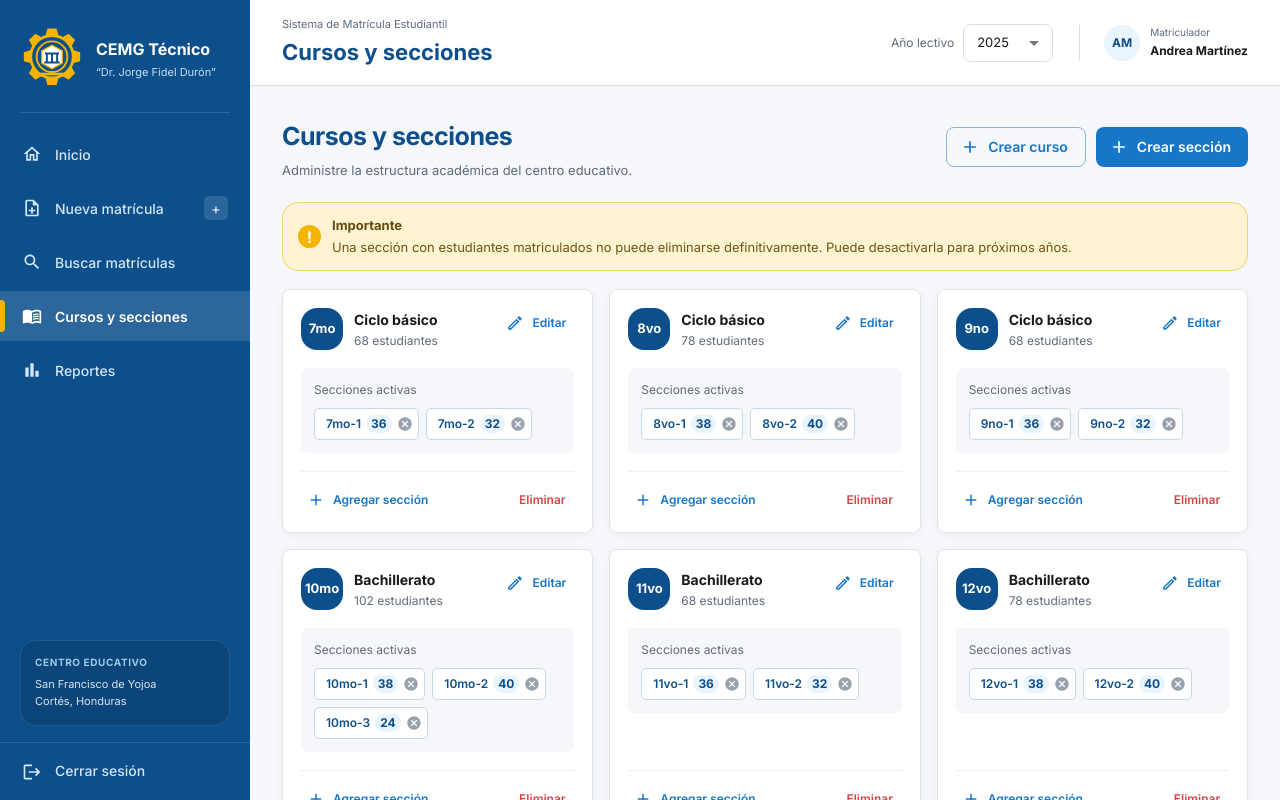
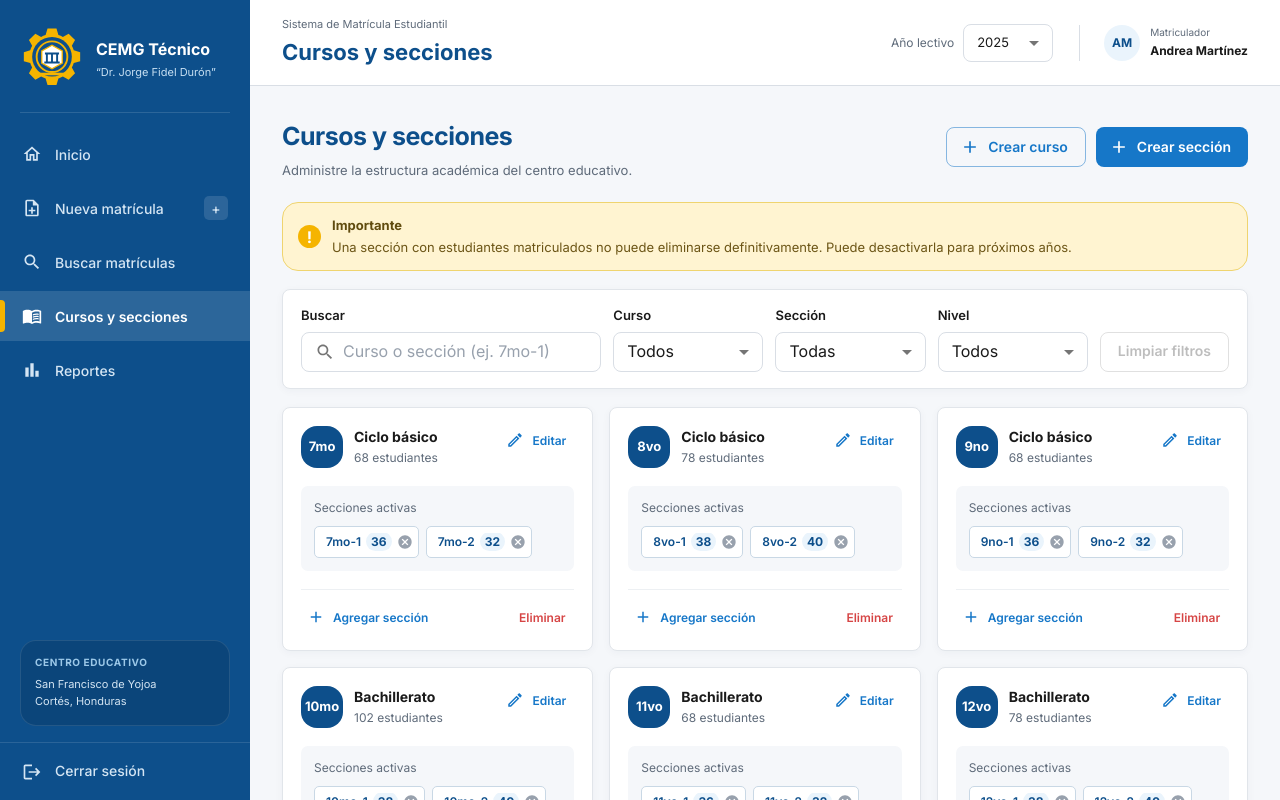
Before and after one commit to j-tor/sistema-matricula, a React (Vite) app in the folder frontend/: page /cursos-secciones in a window 1280 px wide. Shown: the top 800 px of the page. Built offline with nearby package versions, Linux system fonts and the light colour scheme.

Commit message:
feat: barra de filtros en cursos y secciones (#30)

```diff
--- /dev/null
+++ b/frontend/src/components/cursos/FiltroCursos.jsx
@@ -0,0 +1,84 @@
+import Box from '@mui/material/Box';
+import Button from '@mui/material/Button';
+import InputAdornment from '@mui/material/InputAdornment';
+import MenuItem from '@mui/material/MenuItem';
+import SearchIcon from '@mui/icons-material/Search';
+import Campo from '../ui/Campo';
+import Tarjeta from '../ui/Tarjeta';
+import { NIVELES } from './niveles';
+
+export const filtroVacio = { texto: '', idCurso: '', numeroSeccion: '', nivel: '' };
+
+/**
+ * Barra de filtros de cursos y secciones.
+ * - texto: busca por nombre o código del curso, o por sección (ej. "7mo-1").
+ * - idCurso, numeroSeccion, nivel: listas desplegables ("" = todos).
+ */
+export default function FiltroCursos({ cursos = [], filtro, onCambiar }) {
+  const numerosSeccion = [...new Set(cursos.flatMap((c) => (c.secciones ?? []).map((s) => s.numero)))].sort((a, b) => a - b);
+  const hayFiltros = Object.values(filtro).some((valor) => valor !== '');
+
+  const cambiar = (campo) => (event) => onCambiar({ ...filtro, [campo]: event.target.value });
+
+  return (
+    <Tarjeta sx={{ px: 2.25, py: 2, mb: 2.25 }}>
+      <Box
+        sx={{
+          display: 'grid',
+          gridTemplateColumns: { xs: '1fr', md: '2fr repeat(3, 1fr) auto' },
+          gap: 1.5,
+          alignItems: 'end',
+        }}
+      >
+        <Campo
+          label="Buscar"
+          placeholder="Curso o sección (ej. 7mo-1)"
+          value={filtro.texto}
+          onChange={cambiar('texto')}
+          slotProps={{
+            input: {
+              startAdornment: (
+                <InputAdornment position="start">
+                  <SearchIcon fontSize="small" />
+                </InputAdornment>
+              ),
+            },
+          }}
+        />
+        <Campo label="Curso" select value={filtro.idCurso} onChange={cambiar('idCurso')} slotProps={{ select: { displayEmpty: true } }}>
+          <MenuItem value="">Todos</MenuItem>
+          {cursos.map((curso) => (
+            <MenuItem key={curso.idCurso} value={curso.idCurso}>
+              {curso.codigo}
+            </MenuItem>
+          ))}
+        </Campo>
+        <Campo
+          label="Sección"
+          select
+          value={filtro.numeroSeccion}
+          onChange={cambiar('numeroSeccion')}
+          slotProps={{ select: { displayEmpty: true } }}
+        >
+          <MenuItem value="">Todas</MenuItem>
+          {numerosSeccion.map((numero) => (
+            <MenuItem key={numero} value={numero}>
+              {numero}
+            </MenuItem>
+          ))}
+        </Campo>
+        <Campo label="Nivel" select value={filtro.nivel} onChange={cambiar('nivel')} slotProps={{ select: { displayEmpty: true } }}>
+          <MenuItem value="">Todos</MenuItem>
+          {Object.entries(NIVELES).map(([valor, etiqueta]) => (
+            <MenuItem key={valor} value={valor}>
+              {etiqueta}
+            </MenuItem>
+          ))}
+        </Campo>
+        <Button variant="outlined" disabled={!hayFiltros} onClick={() => onCambiar(filtroVacio)} sx={{ height: 40 }}>
+          Limpiar filtros
+        </Button>
+      </Box>
+    </Tarjeta>
+  );
+}
--- a/frontend/src/components/cursos/niveles.js
+++ b/frontend/src/components/cursos/niveles.js
@@ -6,5 +6,37 @@ export const NIVELES = {
 
 export const nombreSeccion = (curso, seccion) => `${curso.codigo}-${seccion.numero}`;
 
+const normalizar = (texto) =>
+  String(texto ?? '')
+    .toLowerCase()
+    .normalize('NFD')
+    .replace(/[̀-ͯ]/g, '');
+
+/**
+ * Aplica la barra de filtros: devuelve los cursos que coinciden, cada uno solo
+ * con las secciones que coinciden.
+ */
+export const filtrarCursos = (cursos, { texto, idCurso, numeroSeccion, nivel }) => {
+  const busqueda = normalizar(texto.trim());
+  const filtraSeccion = numeroSeccion !== '' || busqueda !== '';
+
+  return cursos
+    .filter((curso) => idCurso === '' || curso.idCurso === idCurso)
+    .filter((curso) => nivel === '' || curso.nivel === nivel)
+    .map((curso) => {
+      const coincideCurso =
+        busqueda === '' || [curso.codigo, curso.nombre, NIVELES[curso.nivel]].some((v) => normalizar(v).includes(busqueda));
+
+      const secciones = (curso.secciones ?? [])
+        .filter((s) => numeroSeccion === '' || s.numero === numeroSeccion)
+        .filter((s) => coincideCurso || normalizar(nombreSeccion(curso, s)).includes(busqueda));
+
+      // El total se guarda antes de quitar secciones para que siga siendo el del curso completo
+      return { ...curso, totalEstudiantes: totalEstudiantes(curso), secciones };
+    })
+    .filter((curso) => !filtraSeccion || curso.secciones.length > 0);
+};
+
 export const totalEstudiantes = (curso) =>
+  curso.totalEstudiantes ??
   (curso.secciones ?? []).reduce((total, seccion) => total + (seccion.totalEstudiantes ?? 0), 0);
--- a/frontend/src/pages/CursosSecciones.jsx
+++ b/frontend/src/pages/CursosSecciones.jsx
@@ -5,13 +5,15 @@ import Paper from '@mui/material/Paper';
 import Typography from '@mui/material/Typography';
 import AddIcon from '@mui/icons-material/Add';
 import MenuBookOutlinedIcon from '@mui/icons-material/MenuBookOutlined';
+import SearchOffIcon from '@mui/icons-material/SearchOff';
 import PageIntro from '../components/layout/PageIntro';
 import AvisoImportante from '../components/ui/AvisoImportante';
 import ConfirmDialog from '../components/ui/ConfirmDialog';
 import CursoCard from '../components/cursos/CursoCard';
 import CursoFormDialog from '../components/cursos/CursoFormDialog';
 import SeccionFormDialog from '../components/cursos/SeccionFormDialog';
-import { nombreSeccion, totalEstudiantes } from '../components/cursos/niveles';
+import FiltroCursos, { filtroVacio } from '../components/cursos/FiltroCursos';
+import { filtrarCursos, nombreSeccion, totalEstudiantes } from '../components/cursos/niveles';
 // DATOS DE EJEMPLO: reemplazar por los cursos y bachilleratos del backend
 import { cursosEjemplo, bachilleratosEjemplo } from '../mocks/cursos';
 
@@ -24,6 +26,11 @@ export default function CursosSecciones() {
   const [cursoDialog, setCursoDialog] = useState({ abierto: false, curso: null });
   const [seccionDialog, setSeccionDialog] = useState({ abierto: false, curso: null, seccion: null });
   const [confirmacion, setConfirmacion] = useState(sinConfirmacion);
+  const [filtro, setFiltro] = useState(filtroVacio);
+
+  const cursosFiltrados = filtrarCursos(cursos, filtro);
+  // Las tarjetas filtradas pueden ocultar secciones: para editar o eliminar se usa el curso completo
+  const original = (curso) => cursos.find((c) => c.idCurso === curso.idCurso) ?? curso;
 
   const cerrarConfirmacion = () => setConfirmacion(sinConfirmacion);
 
@@ -91,7 +98,9 @@ export default function CursosSecciones() {
         años.
       </AvisoImportante>
 
-      {cursos.length === 0 ? (
+      {cursos.length > 0 && <FiltroCursos cursos={cursos} filtro={filtro} onCambiar={setFiltro} />}
+
+      {cursosFiltrados.length === 0 ? (
         <Paper
           elevation={0}
           sx={{
@@ -103,18 +112,32 @@ export default function CursosSecciones() {
             color: 'text.secondary',
           }}
         >
-          <MenuBookOutlinedIcon sx={{ fontSize: 40, color: 'primary.main', mb: 1 }} />
-          <Typography sx={{ fontWeight: 700, color: 'primary.dark' }}>No hay cursos registrados</Typography>
-          <Typography sx={{ fontSize: 13, mt: 0.5 }}>Use “Crear curso” para agregar el primero.</Typography>
+          {cursos.length === 0 ? (
+            <>
+              <MenuBookOutlinedIcon sx={{ fontSize: 40, color: 'primary.main', mb: 1 }} />
+              <Typography sx={{ fontWeight: 700, color: 'primary.dark' }}>No hay cursos registrados</Typography>
+              <Typography sx={{ fontSize: 13, mt: 0.5 }}>Use “Crear curso” para agregar el primero.</Typography>
+            </>
+          ) : (
+            <>
+              <SearchOffIcon sx={{ fontSize: 40, color: 'primary.main', mb: 1 }} />
+              <Typography sx={{ fontWeight: 700, color: 'primary.dark' }}>
+                No hay cursos ni secciones que coincidan con los filtros
+              </Typography>
+              <Button onClick={() => setFiltro(filtroVacio)} sx={{ mt: 1 }}>
+                Limpiar filtros
+              </Button>
+            </>
+          )}
         </Paper>
       ) : (
         <Box sx={{ display: 'grid', gridTemplateColumns: { xs: '1fr', md: 'repeat(2, 1fr)', lg: 'repeat(3, 1fr)' }, gap: 2 }}>
-          {cursos.map((curso) => (
+          {cursosFiltrados.map((curso) => (
             <CursoCard
               key={curso.idCurso}
               curso={curso}
-              onEditar={(c) => setCursoDialog({ abierto: true, curso: c })}
-              onEliminar={eliminarCurso}
+              onEditar={(c) => setCursoDialog({ abierto: true, curso: original(c) })}
+              onEliminar={(c) => eliminarCurso(original(c))}
               onAgregarSeccion={(c) => setSeccionDialog({ abierto: true, curso: c, seccion: null })}
               onEditarSeccion={(c, s) => setSeccionDialog({ abierto: true, curso: c, seccion: { ...s, idCurso: c.idCurso } })}
               onEliminarSeccion={eliminarSeccion}
```
